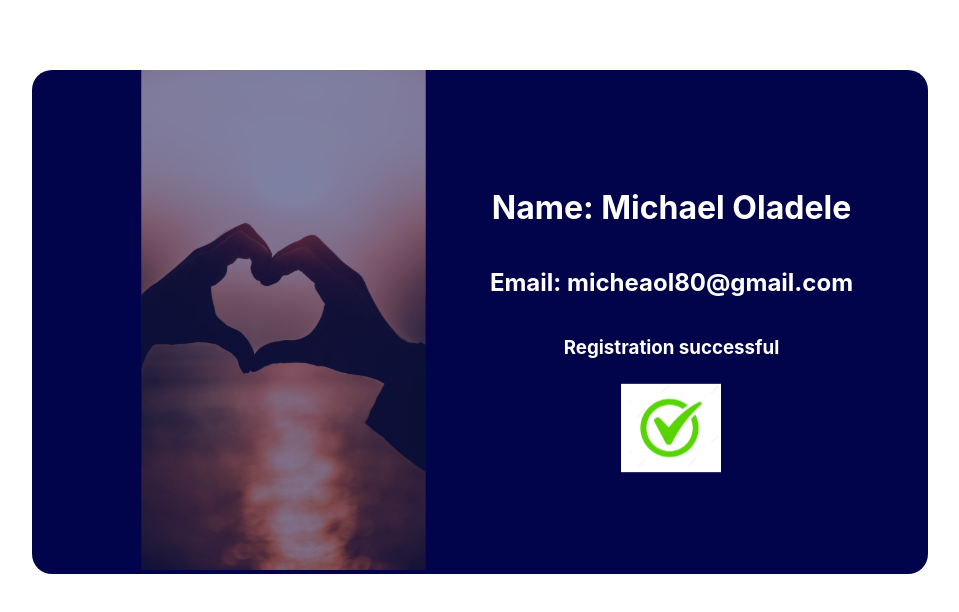
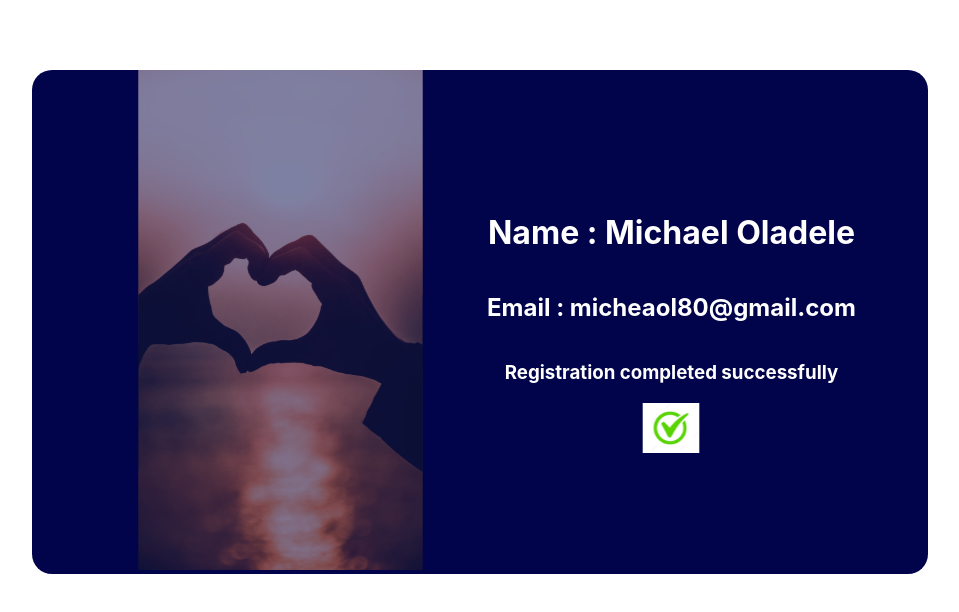
Before and after one commit to micheaol/user-verification-app, a React (Create React App) app: page / in a window 1280 px wide. Shown: the top 612 px of the page, without its empty margins (160-1119 px from the left). Built offline with nearby package versions, Linux system fonts and the light colour scheme.

Commit message:
Change the name of the app

```diff
--- a/public/index.html
+++ b/public/index.html
@@ -24,7 +24,7 @@
       work correctly both with client-side routing and a non-root public URL.
       Learn how to configure a non-root public URL by running `npm run build`.
     -->
-    <title>React App</title>
+    <title>User registration app</title>
   </head>
   <body>
     <noscript>You need to enable JavaScript to run this app.</noscript>
--- a/src/components/successPage/SuccessPage.js
+++ b/src/components/successPage/SuccessPage.js
@@ -29,14 +29,14 @@ const SuccessPage = () => {
         </div>
         <div className={styles.registerformwrapper}>
 
-        <h1>Name: Michael Oladele</h1>
-        <h2>Email: micheaol80@gmail.com</h2>
-        <h3>Registration successful</h3>
+        <h1>Name :  Michael Oladele</h1>
+        <h2>Email :  micheaol80@gmail.com</h2>
+        <h3>Registration completed successfully</h3>
 
         <img
                 src={Dashboard}
                 width={100}
-                height={100}
+                height={50}
             />
     </div>
     </div>
```
